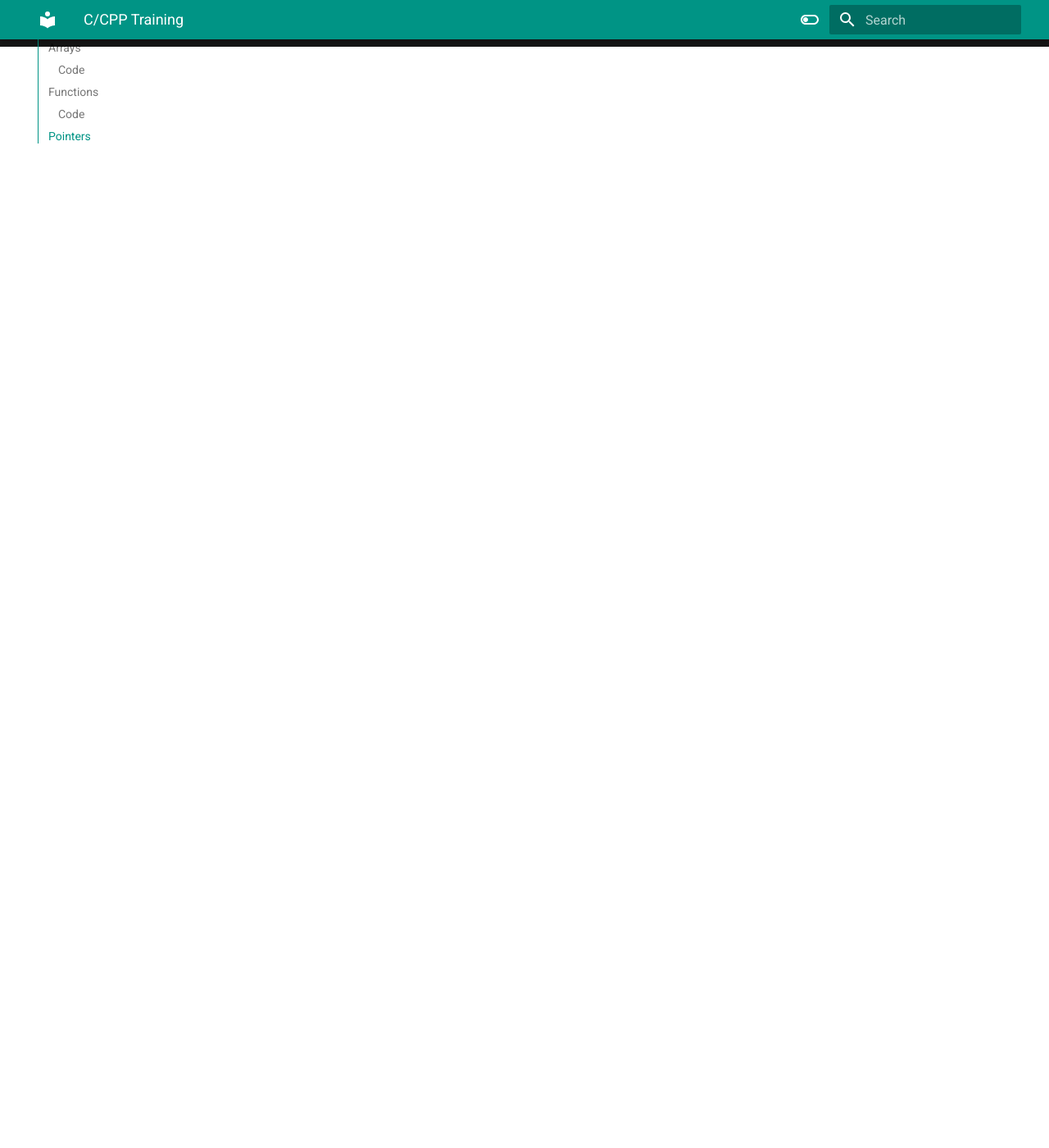
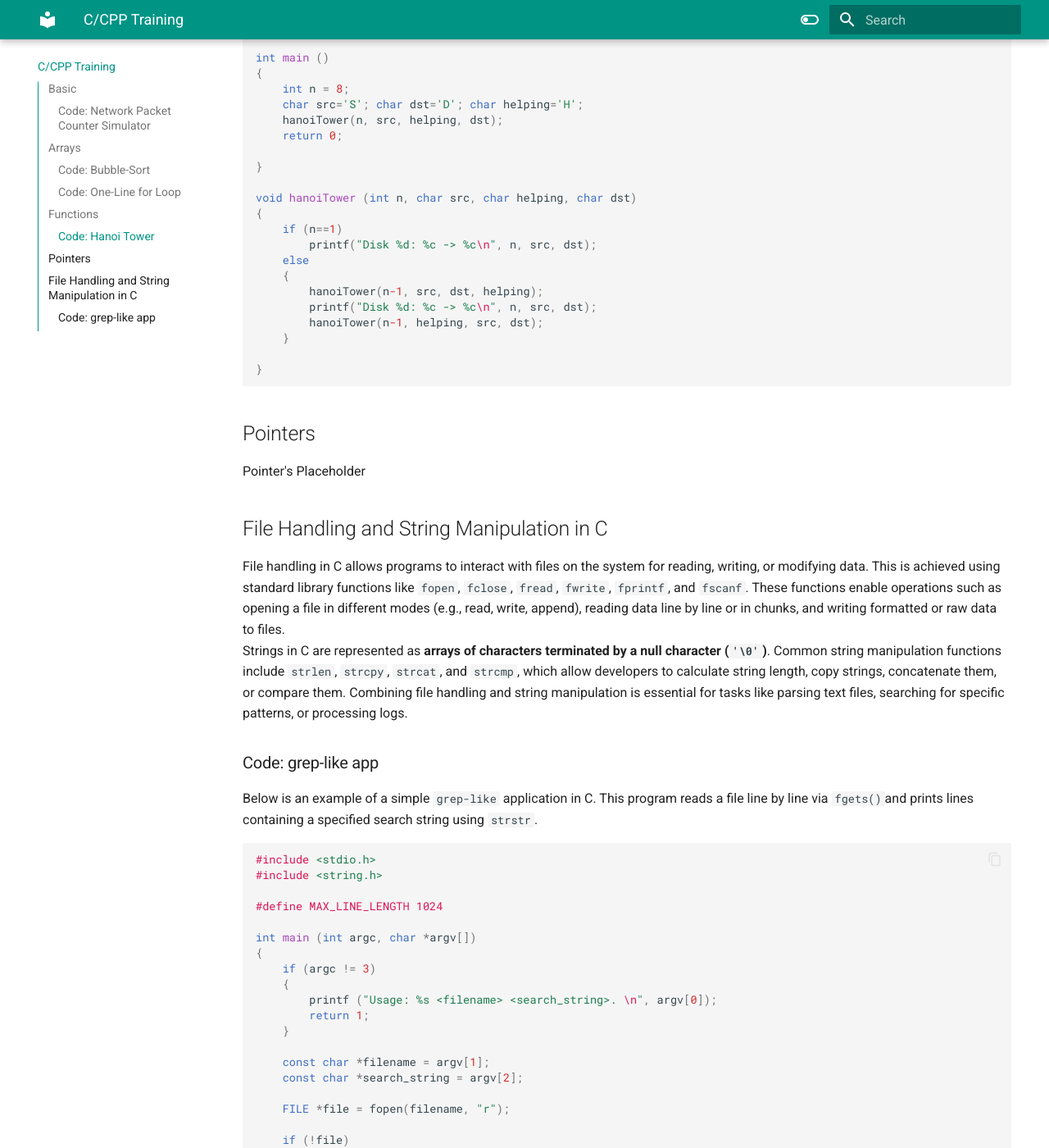
Before and after one commit to Ali78k/NetDev-Logs, an MkDocs documentation site: the page built from docs/C-CPP.md, in a window 1280 px wide and 1400 px high, scrolled down 4184 px. Shown: the whole window at 82% size. Built offline with MkDocs 1.6.1 and Material for MkDocs 9.7.7, drawn with Linux system fonts in a browser that asks for light colours; before the commit the page ends 4241 px from its top, so only the background shows below that; some of the changed text lies outside the part shown.

Commit message:
Added file handling example

````diff
--- a/docs/C-CPP.md
+++ b/docs/C-CPP.md
@@ -4,7 +4,7 @@ This page will contain C/CPP trainings. There are many problems to solve. let's
 ## Basic
 In C or any other programming language, there are basic definitions for input/output, variables, mathematical operations, flow control and loops.
 This is a simple C program that simulates a network packet counter, a tool you might find in Linux or telecommunications systems to track data packets. It demonstrates fundamental C programming concepts—**primitive variables**, **input/output**, **control flow**, and **loops**—all working together in a practical example.
-### Code
+### Code: Network Packet Counter Simulator
 The code for network packet counter simulator:
 ```c
 #include <stdio.h>
@@ -78,7 +78,7 @@ Good Bye!
 
 ## Arrays
 Working with several separated element isn't so practical. So we utilize arrays. An array is a bunch of ordered elements with same type. It starts with 0 index. Here is an example.
-### Code
+### Code: Bubble-Sort
 Bubbble sort is a method to sort elements. At each iteration, it fixes the biggest existed number. Time complexity of this algorithm is O(n^2^).
 ```c
 #include <stdio.h>
@@ -98,6 +98,36 @@ int main()
             }
     for (int i=0; i<n; i++)
         printf("%d\n", arr[i]);
+}
+```
+
+### Code: One-Line `for` Loop
+In this short code, we want to count number of array elemnts smaller than `4`.
+```c
+#include <stdio.h>
+
+int main()
+{
+    int counter = 0;
+    int arr[] = {1,2,3,4,5,6,7,8,9};
+    for (int i = 0; i < sizeof(arr)/sizeof(arr[0]); i++)
+        counter = arr[i] < 4 ? ++counter : counter;
+    printf("Number of elements less than 4: %d\n", counter);
+    return 0;
+}
+```
+
+It could be rewrite as a is shortened code.
+```c
+#include <stdio.h>
+
+int main()
+{
+    int counter = 0;
+    int arr[] = {1,2,3,4,5,6,7,8,9};
+    for (int i = 0; i < sizeof(arr)/sizeof(arr[0]); counter += arr[i++] < 4){}
+    printf("Number of elements less than 4: %d\n", counter);
+    return 0;
 }
 ```
 ## Functions
@@ -131,7 +161,7 @@ void myFunction(int a, int b)
 ```
 Functions don't have to be called inside main, they can call each other and even the can be called by themselves. These functions are __Recursive Functions__.
 
-### Code
+### Code: Hanoi Tower
 In this code we can define a recursive function to solve the **tower of hanoi** Problem. The time complexity of this solution is O(2^n^).
 Tower of Hanoi is a mathematical puzzle where we have three towers and `n` disks. The objective of the puzzle is to move the entire stack to another tower, obeying the following simple rules:
 1) Only one disk can be moved at a time.
@@ -169,3 +199,55 @@ void hanoiTower (int n, char src, char helping, char dst)
 
 ## Pointers
 Pointer's Placeholder
+
+## File Handling and String Manipulation in C
+File handling in C allows programs to interact with files on the system for reading, writing, or modifying data. This is achieved using standard library functions like `fopen`, `fclose`, `fread`, `fwrite`, `fprintf`, and `fscanf`. These functions enable operations such as opening a file in different modes (e.g., read, write, append), reading data line by line or in chunks, and writing formatted or raw data to files.
+Strings in C are represented as **arrays of characters terminated by a null character (`'\0'`)**. Common string manipulation functions include `strlen`, `strcpy`, `strcat`, and `strcmp`, which allow developers to calculate string length, copy strings, concatenate them, or compare them. Combining file handling and string manipulation is essential for tasks like parsing text files, searching for specific patterns, or processing logs.
+### Code: grep-like app
+Below is an example of a simple `grep-like` application in C. This program reads a file line by line via `fgets()`and prints lines containing a specified search string using `strstr`.
+
+
+```c
+#include <stdio.h>
+#include <string.h>
+
+#define MAX_LINE_LENGTH 1024
+
+int main (int argc, char *argv[])
+{
+    if (argc != 3)
+    {
+        printf ("Usage: %s <filename> <search_string>. \n", argv[0]);
+        return 1;
+    }
+
+    const char *filename = argv[1];
+    const char *search_string = argv[2];
+
+    FILE *file = fopen(filename, "r");
+
+    if (!file)
+    {
+        perror("cannot open the file");
+        return 1;
+    }
+
+    char line[MAX_LINE_LENGTH];
+    int line_number = 0;
+
+    while (fgets(line, sizeof(line), file))
+    {
+        line_number++;
+        // Remove newline character if present -- It is related to printf() function to prevent printing empty line
+        line[strcspn(line, "\n")] = '\0';
+
+        // Check if the line contains the search string
+        if (strstr(line, search_string)) {
+            printf("Line %d: %s\n", line_number, line);
+        }
+    }
+
+    fclose(file);
+    return 0;
+}
+```
````
